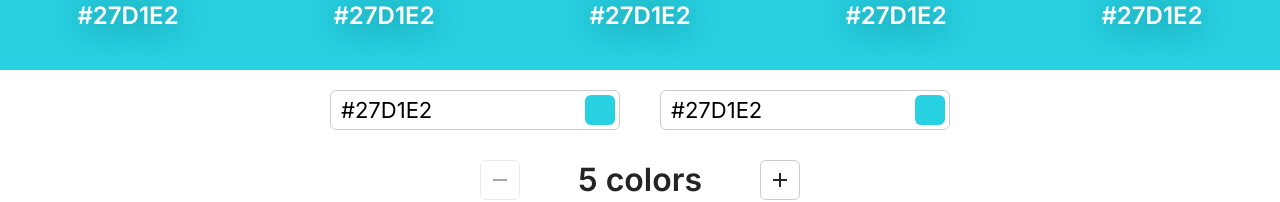
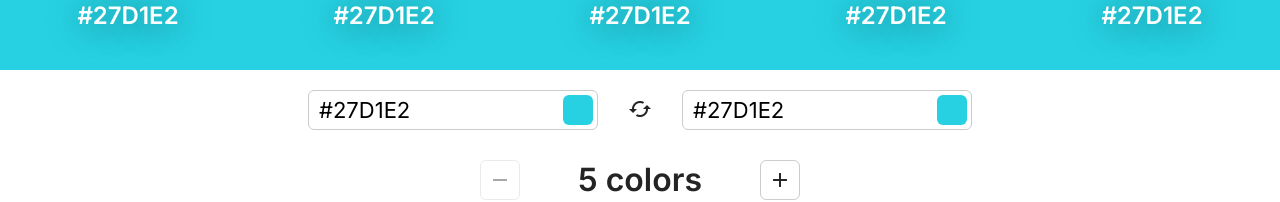
Before and after one commit to ondrejsaba/colors-between, a Vue app: page / in a window 1280 px wide. Shown: the part 570-772 px from the top of the page. Built offline with nearby package versions, Linux system fonts and the light colour scheme.

Commit message:
added: btn for switching base colors

```diff
--- a/src/components/ColorSelectionForm.vue
+++ b/src/components/ColorSelectionForm.vue
@@ -28,6 +28,18 @@
 					})"
 				>
 				</div>
+			</div>
+
+			<div
+				class="btn borderless size-fluid mt-20 inline-block"
+				@click="switchColors"
+			>
+				<span
+					class="material-icons t-025s"
+					:style="switchBtnRotationStyle"
+				>
+					cached
+				</span>
 			</div>
 
 			<div
@@ -88,6 +100,11 @@
 import { mapActions, mapMutations, mapGetters } from 'vuex'
 
 export default {
+	data() {
+		return {
+			switchBtnRotation: 0
+		}
+	},
 	methods: {
 		...mapActions([
 			'addColor',
@@ -106,7 +123,7 @@ export default {
 				const validCharacters = numbers.concat(letters)
 
 				for (let char of payload.value) {
-					if (!validCharacters.includes(char)) {
+					if (!validCharacters.includes(char.toUpperCase())) {
 						validHex = false
 					}
 				}
@@ -125,6 +142,14 @@ export default {
 			} else {
 				this.$refs.lastColor.value = this.colorsList[id].hex
 			}
+		},
+		switchColors() {
+			this.$store.commit('setDefaultColors', [
+				this.lastColor.hex, this.firstColor.hex
+			])
+			this.$store.commit('generateColorsInbetween')
+
+			this.switchBtnRotation += !this.switchBtnRotation ? 180 : (-180)
 		}
 	},
 	computed: {
@@ -139,7 +164,10 @@ export default {
 			'colorEditFirst',
 			'colorEditLast',
 			'darkMode'
-		])
+		]),
+		switchBtnRotationStyle() {
+			return { transform: `rotate(${this.switchBtnRotation}deg)` }
+		}
 	}
 }
 </script>
--- a/src/sass/_classes.scss
+++ b/src/sass/_classes.scss
@@ -10,6 +10,14 @@
 
 .right {
 	float: right;
+}
+
+.t-01s {
+	transition: all 0.1s ease;
+}
+
+.t-025s {
+	transition: all 0.25s ease;
 }
 
 // for debugging
--- a/src/store/index.js
+++ b/src/store/index.js
@@ -190,11 +190,6 @@ export default createStore({
 				localStorage.setItem('options', JSON.stringify(state.options))
 				state.dialog.show = false
 			} else {
-				state.dialog.title = {
-					show: true,
-					message: "This palette already exists."
-				}
-
 				state.dialog.error = true
 			}
 		},
```
